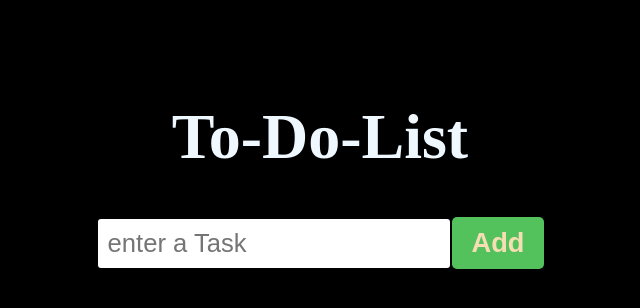
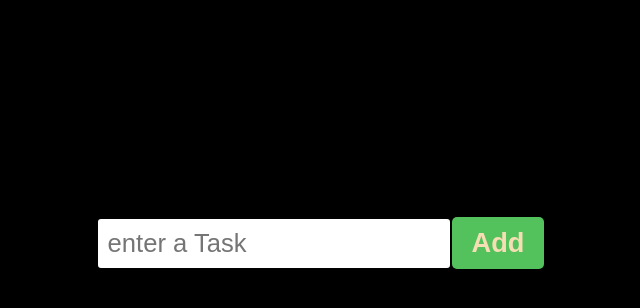
Before and after one commit to vaibhav-bhosale1/THE-REACT, a React (Vite) app in the folder ToDoList/: page / in a window 1280 px wide. Shown: the top 308 px of the page, without its empty margins (320-960 px from the left). Built offline with nearby package versions, Linux system fonts and the light colour scheme.

Commit message:
css style  now much better

```diff
--- a/ToDoList/src/index.css
+++ b/ToDoList/src/index.css
@@ -5,7 +5,7 @@ body{
     font-family: 'Times New Roman', Times, serif;
     text-align: center;
     margin-top: 100px;
-    color: aliceblue;
+    color: rgb(0, 0, 0);
 }
 h1{
     font-size: 4rem;
@@ -56,15 +56,18 @@ ol{
     padding: 0;
 }
 li{
+    max-width: 800px;
     font-size: 2rem;
     font-weight: bold;
-    padding: 15px;
+    padding: 10px;
     background-color: white;
-    margin-bottom: 10pc;
+    margin-bottom: 10px;
+    margin-left: 215px;
     border: 3px solid black;
     border-radius: 5px;
     display: flex;
     align-items: center;
+
 }
 .text{
     flex:1;
```
